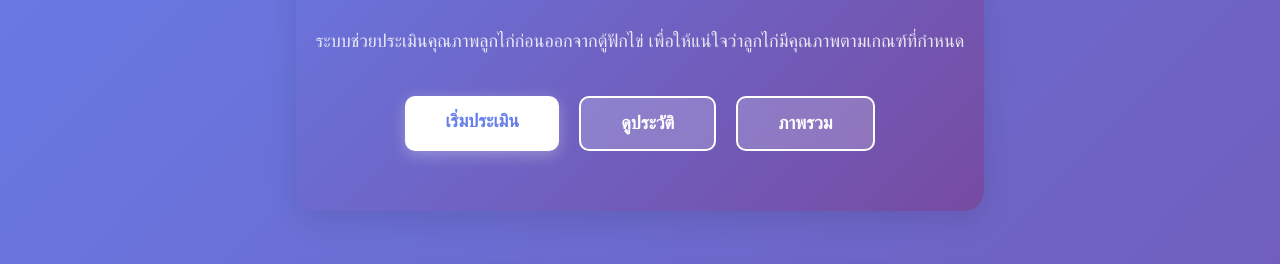
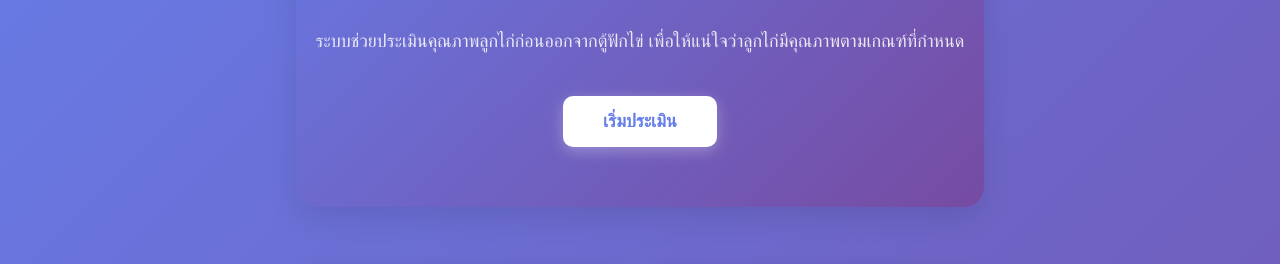
Before and after one commit to blackfoxgm47-hub/Devproject, a website: page index.html in a window 1280 px wide. Shown: the part 288-552 px from the top of the page. Drawn offline with Linux system fonts and the light colour scheme.

Commit message:
Remove history and dashboard buttons from home page

```diff
--- a/index.html
+++ b/index.html
@@ -196,8 +196,6 @@
             </p>
             <div class="action-buttons">
                 <a href="evaluation.html" class="hero-btn hero-btn-primary">เริ่มประเมิน</a>
-                <a href="history.html" class="hero-btn hero-btn-secondary">ดูประวัติ</a>
-                <a href="dashboard.html" class="hero-btn hero-btn-secondary">ภาพรวม</a>
             </div>
         </div>
 
```
